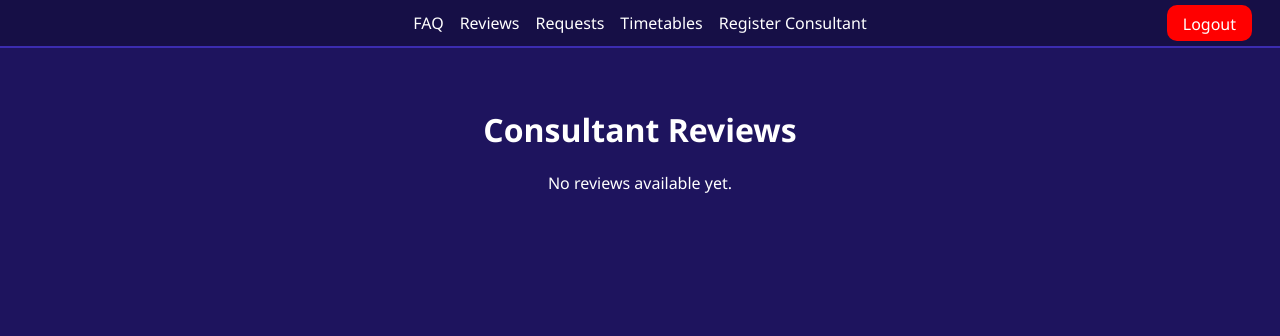
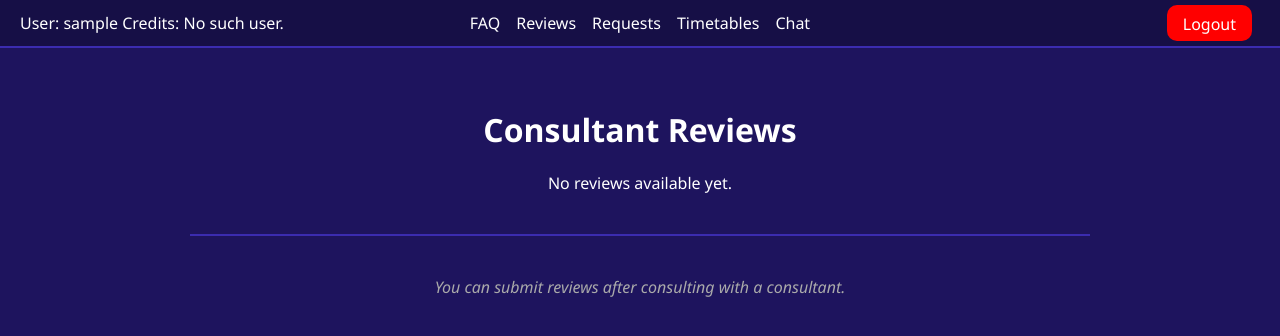
Before and after one commit to cpu64/smartphones101, a Flask app: page /reviews in a window 1280 px wide. Shown: the top 336 px of the page. Run offline with Flask 3, Linux system fonts and the light colour scheme; the visitor is signed in with stand-in values (Sample User, id 1); data that the repository does not hold is empty; some libraries are stand-ins or nearby versions.

Commit message:
Add role, username and credits to navbar.

```diff
--- a/app/app.py
+++ b/app/app.py
@@ -1,6 +1,7 @@
 # app.py
 from flask import Flask, redirect, url_for, session, flash
 from models.db import init_db
+from models.users import get_credits
 from controllers.faq import faq_bp
 from controllers.chat import chat_bp
 from controllers.login import login_bp
@@ -30,6 +31,8 @@ app.register_blueprint(register_consultant_bp)
 def ensure_default_session():
     if 'role' not in session:
         session['role'] = 'guest'
+    if session['role'] == 'user':
+        session['credits'] = get_credits(session['username'])
 
 @app.route('/')
 def index():
--- a/app/models/users.py
+++ b/app/models/users.py
@@ -272,3 +272,13 @@ def remove_credits(user_id, amount):
     except Exception as e:
         print(f"Unknown error in remove_credits(): {e}")
         return "Unknown error while removing credits."
+
+def get_credits(username):
+    try:
+        credits = get_one("SELECT credits FROM users WHERE username = %s", (username,))
+        if credits:
+            return credits['credits']
+        return "No such user."
+    except Exception as e:
+        print(f"Error occurred while fetching user credits: {e}")
+        return "Error occurred while fetching user credits."
--- a/app/templates/includes/navbar.html
+++ b/app/templates/includes/navbar.html
@@ -10,7 +10,15 @@
     position: relative;
     flex-wrap: wrap;
 ">
-    {% set role = session.get('role', 'guest') or data.role or 'guest' %}
+    {% set role = session.get('role', 'guest') %}
+
+    <div style="position: absolute; left: 20px; margin: 0;">
+        <p>
+            {% if role -%}{{ role|capitalize }}{% endif -%}
+            {% if session.get('username') -%}: {{ session.get('username') }} {% endif -%}
+            {% if session.get('credits') is not none -%}Credits: {{ session.get('credits') }}{% endif %}
+        </p>
+    </div>
 
     <div style="display: flex; flex-wrap: wrap; gap: 16px; align-items: center; justify-content: center;">
         {% if role == 'admin' %}
@@ -41,7 +49,7 @@
 
     {% if role in [ 'admin', 'consultant', 'user'] %}
         <form action="{{ url_for('logout.logout') }}" method="POST" style="position: absolute; right: 20px; margin: 0;">
-            <button type="submit" class="action-button cancel-button">Logout</button> </button>
+            <button type="submit" class="action-button cancel-button">Logout</button>
         </form>
     {% endif %}
 </nav>
```
